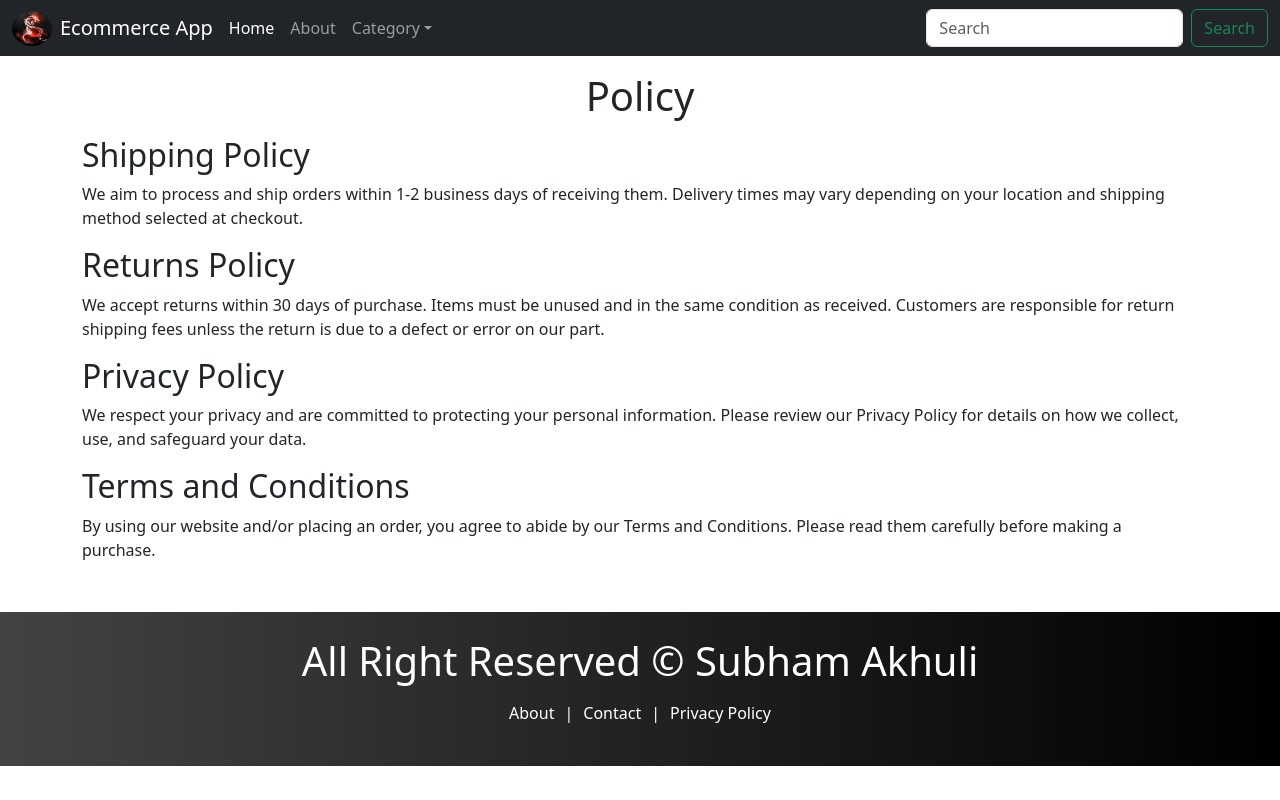
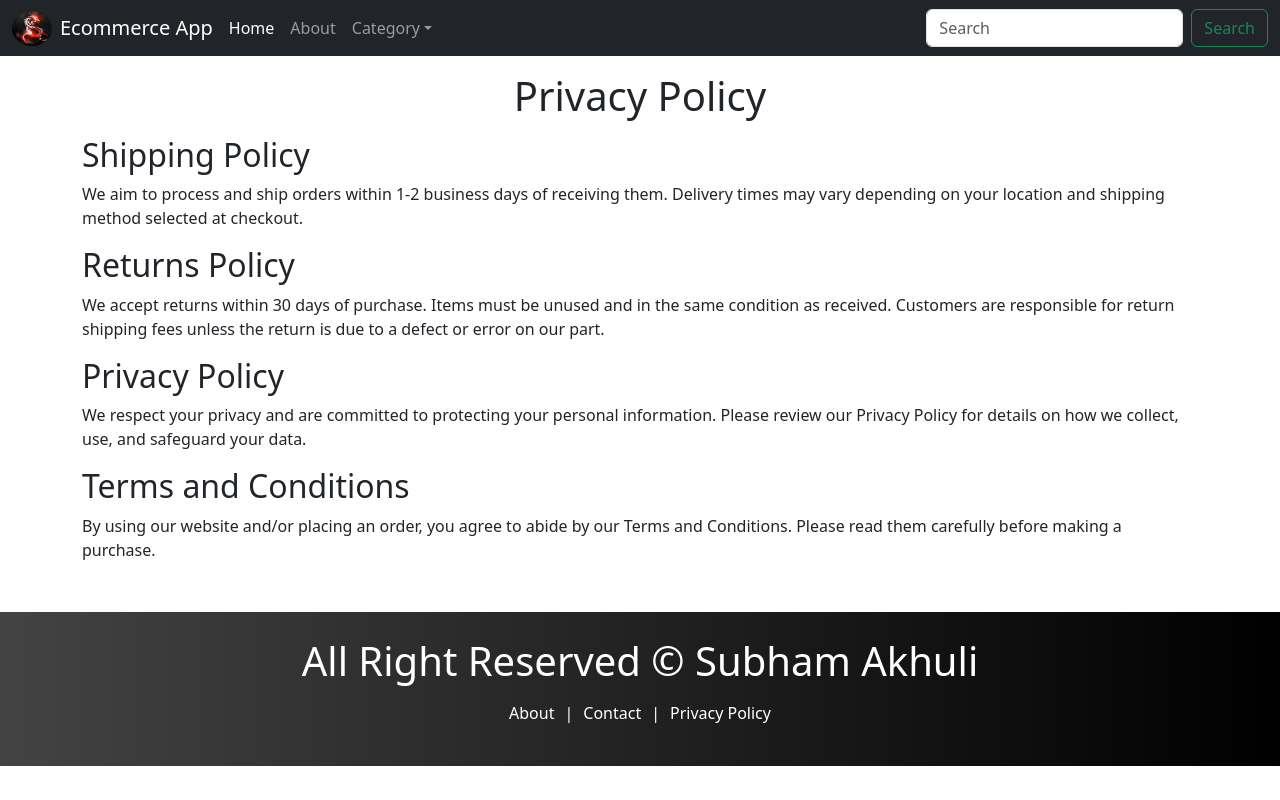
Before and after one commit to SubhamAkhuli/Ecommerce-Website, a React (Create React App) app in the folder client/: page /policy in a window 1280 px wide. Built offline with nearby package versions, Linux system fonts and the light colour scheme.

Commit message:
Update policy page heading to "Privacy Policy"

```diff
--- a/client/src/pages/Policy.js
+++ b/client/src/pages/Policy.js
@@ -7,7 +7,7 @@ function Policy() {
     <div>
       <Header />
       <div className="container" style={{ minHeight: "67.5vh" }}>
-        <h1 className="text-center my-3">Policy</h1>
+        <h1 className="text-center my-3">Privacy Policy</h1>
         <h2 >Shipping Policy</h2>
         <p>
           We aim to process and ship orders within 1-2 business days of
```
